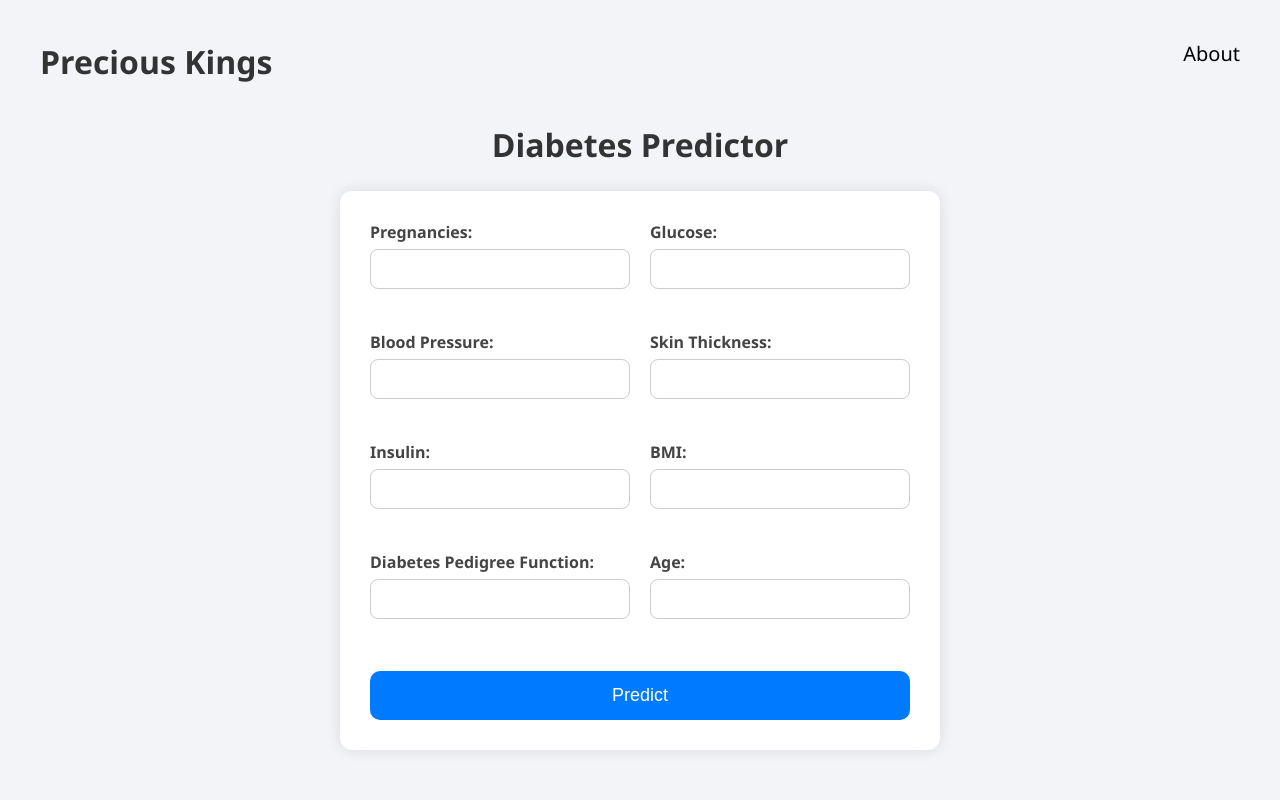
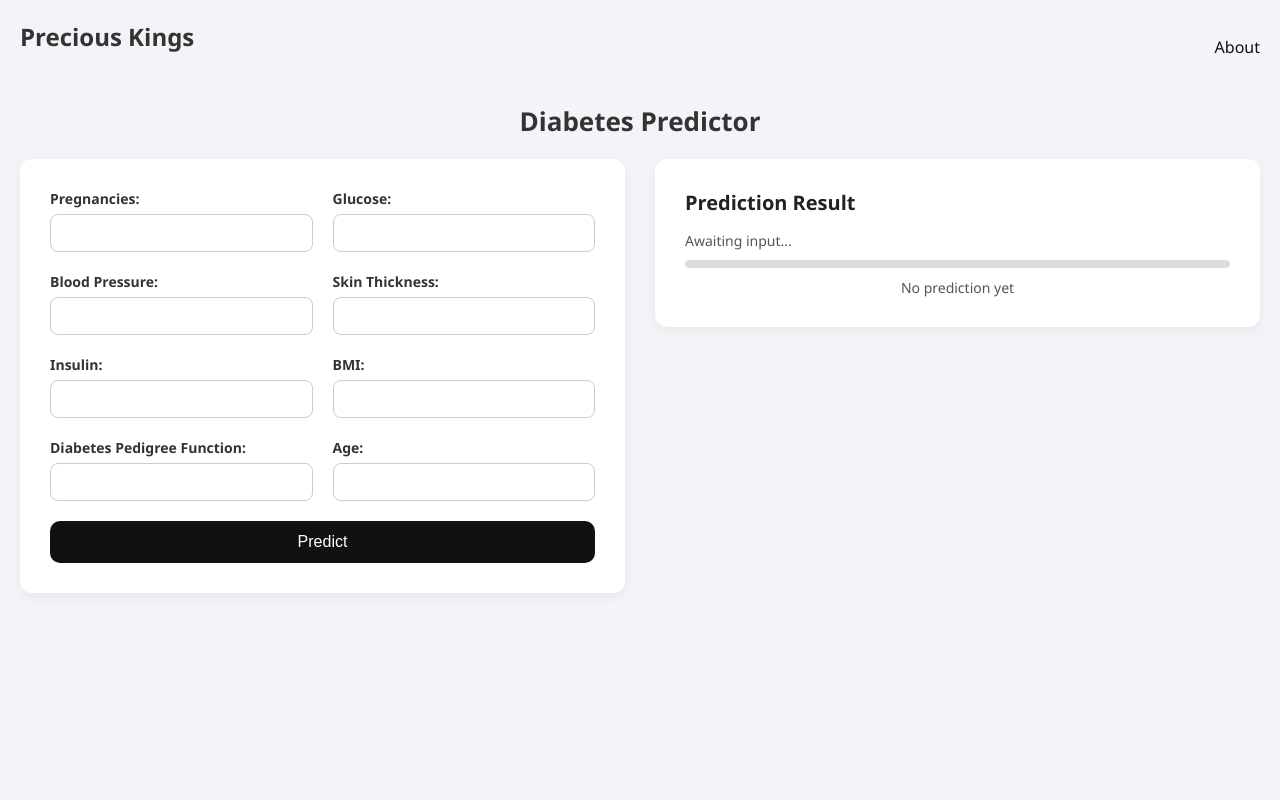
Before and after one commit to Longman-max/diabetes-predictor, a Flask app: page / in a window 1280 px wide. Run offline with Flask 3, Linux system fonts and the light colour scheme; parts of the project's set-up code (start-up, migrations or seed data) failed here and were passed over.

Commit message:
minimalistic design version 1

```diff
--- a/static/style.css
+++ b/static/style.css
@@ -8,51 +8,50 @@ body {
   font-family: "Segoe UI", sans-serif;
   background-color: #f2f4f8;
   padding: 20px;
+  color: #333;
 }
 
 header {
   display: flex;
   justify-content: space-between;
-  color: white;
-  padding: 20px;
-  border-radius: 8px;
-  margin-bottom: 15px;
+  align-items: center;
+  margin-bottom: 30px;
 }
 
 header h1 {
-  margin-bottom: 5px;
+  font-size: 24px;
 }
 
-header h2 {
-  /* font-weight: 400; */
-  font-size: 18px;
-  color: #333;
-}
 header a {
-  /* font-weight: bold; */
-  font-size: 20px;
+  font-size: 16px;
   text-decoration: none;
-  color: black;
+  color: #111;
 }
 
 h1 {
+  font-size: 26px;
+  margin-bottom: 20px;
   text-align: center;
-  margin-bottom: 25px;
-  color: #333;
 }
 
-.form-container {
-  max-width: 600px;
-  margin: 0 auto;
-  background-color: white;
+.two-column {
+  display: grid;
+  grid-template-columns: 1fr 1fr;
+  gap: 30px;
+  align-items: start;
+}
+
+/* Form */
+.form-box {
+  background-color: #fff;
   padding: 30px;
   border-radius: 12px;
-  box-shadow: 0 0 15px rgba(0, 0, 0, 0.1);
+  box-shadow: 0 4px 12px rgba(0, 0, 0, 0.05);
 }
 
 .form-grid {
   display: grid;
-  grid-template-columns: repeat(auto-fit, minmax(250px, 1fr));
+  grid-template-columns: 1fr 1fr;
   gap: 20px;
 }
 
@@ -62,56 +61,100 @@ h1 {
 }
 
 label {
+  font-size: 14px;
   font-weight: 600;
   margin-bottom: 6px;
-  color: #444;
 }
 
 input {
   padding: 10px;
   border: 1px solid #ccc;
   border-radius: 8px;
-  font-size: 16px;
+  font-size: 14px;
+  width: 100%;
 }
 
 button {
-  margin-top: 30px;
+  margin-top: 20px;
   width: 100%;
-  padding: 14px;
-  font-size: 18px;
-  background-color: #007bff;
+  padding: 12px;
+  font-size: 16px;
+  background-color: #111;
   color: white;
   border: none;
   border-radius: 10px;
   cursor: pointer;
-  transition: background 0.3s ease;
+  transition: background-color 0.3s ease;
 }
 
 button:hover {
-  background-color: #0056b3;
+  background-color: #333;
 }
 
-.result {
-  text-align: center;
-  margin-top: 20px;
+/* Prediction Box */
+.prediction-box {
+  background-color: #fff;
+  padding: 30px;
+  border-radius: 12px;
+  box-shadow: 0 4px 12px rgba(0, 0, 0, 0.05);
 }
 
-.about-container {
-  max-width: 800px;
-  margin: 20px auto;
-  padding: 30px;
-  background-color: #fff;
-  border-radius: 12px;
-  box-shadow: 0 0 15px rgba(0, 0, 0, 0.1);
-  text-align: center;
+.prediction-box h3 {
+  margin-bottom: 15px;
+  font-size: 20px;
+  color: #222;
 }
 
-.about-container h2 {
-  color: #333;
-  margin-bottom: 20px;
+.status {
+  font-size: 14px;
+  color: #555;
+  margin-bottom: 10px;
 }
 
-.about-container p {
+.progress-bar {
+  width: 100%;
+  height: 8px;
+  background-color: #ddd;
+  border-radius: 5px;
+  overflow: hidden;
+  margin-bottom: 10px;
+}
+
+.progress-bar span {
+  display: block;
+  height: 100%;
+  background-color: #111;
+  transition: width 0.3s ease;
+}
+
+.result-text {
+  text-align: center;
   color: #555;
-  line-height: 1.6;
+  font-size: 14px;
 }
+
+.result-text.final {
+  font-size: 18px;
+  color: #222;
+  font-weight: bold;
+}
+
+@keyframes pulse {
+  from {
+    width: 10%;
+  }
+  to {
+    width: 60%;
+  }
+}
+
+@media (max-width: 768px) {
+  .two-column {
+    grid-template-columns: 1fr;
+  }
+
+  .form-box,
+  .prediction-box {
+    width: 100%;
+  }
+}
--- a/templates/index.html
+++ b/templates/index.html
@@ -15,38 +15,42 @@
         <a href="/about">About</a>
       </div>
     </header>
+
     <h1>Diabetes Predictor</h1>
-    <div class="form-container">
+
+    <div class="two-column">
+      <!-- Form -->
+      <div class="form-box">
         <form action="/predict" method="post">
           <div class="form-grid">
             <div class="form-group">
               <label for="Pregnancies">Pregnancies:</label>
-            <input type="number" name="Pregnancies" required /><br />
+              <input type="number" name="Pregnancies" required />
             </div>
 
             <div class="form-group">
               <label for="Glucose">Glucose:</label>
-            <input type="number" name="Glucose" required /><br />
+              <input type="number" name="Glucose" required />
             </div>
 
             <div class="form-group">
               <label for="BloodPressure">Blood Pressure:</label>
-            <input type="number" name="BloodPressure" required /><br />
+              <input type="number" name="BloodPressure" required />
             </div>
 
             <div class="form-group">
               <label for="SkinThickness">Skin Thickness:</label>
-            <input type="number" name="SkinThickness" required /><br />
+              <input type="number" name="SkinThickness" required />
             </div>
 
             <div class="form-group">
               <label for="Insulin">Insulin:</label>
-            <input type="number" name="Insulin" required /><br />
+              <input type="number" name="Insulin" required />
             </div>
 
             <div class="form-group">
               <label for="BMI">BMI:</label>
-            <input type="number" step="0.1" name="BMI" required /><br />
+              <input type="number" step="0.1" name="BMI" required />
             </div>
 
             <div class="form-group">
@@ -58,22 +62,44 @@
                 step="0.01"
                 name="DiabetesPedigreeFunction"
                 required
-            /><br />
+              />
             </div>
 
             <div class="form-group">
               <label for="Age">Age:</label>
-            <input type="number" name="Age" required /><br />
+              <input type="number" name="Age" required />
             </div>
           </div>
 
           <button type="submit">Predict</button>
         </form>
+      </div>
+
+      <!-- Prediction Result -->
+      <div class="prediction-box">
+        <h3>Prediction Result</h3>
         {% if result %}
-      <div class="result">
-        <h2>Prediction: {{ result }}</h2>
+        <p class="status">Prediction complete</p>
+        <div class="progress-bar">
+          <span style="width: 100%"></span>
         </div>
+        <p class="result-text final">{{ result }}</p>
+        {% elif submitted %}
+        <p class="status">Awaiting result...</p>
+        <div class="progress-bar">
+          <span
+            style="width: 30%; animation: pulse 1s infinite alternate"
+          ></span>
+        </div>
+        <p class="result-text">Please wait while we process your data.</p>
+        {% else %}
+        <p class="status">Awaiting input...</p>
+        <div class="progress-bar">
+          <span style="width: 0%"></span>
+        </div>
+        <p class="result-text">No prediction yet</p>
         {% endif %}
+      </div>
     </div>
   </body>
 </html>
```
Lines whose indentation alone changed are shown as unchanged.
